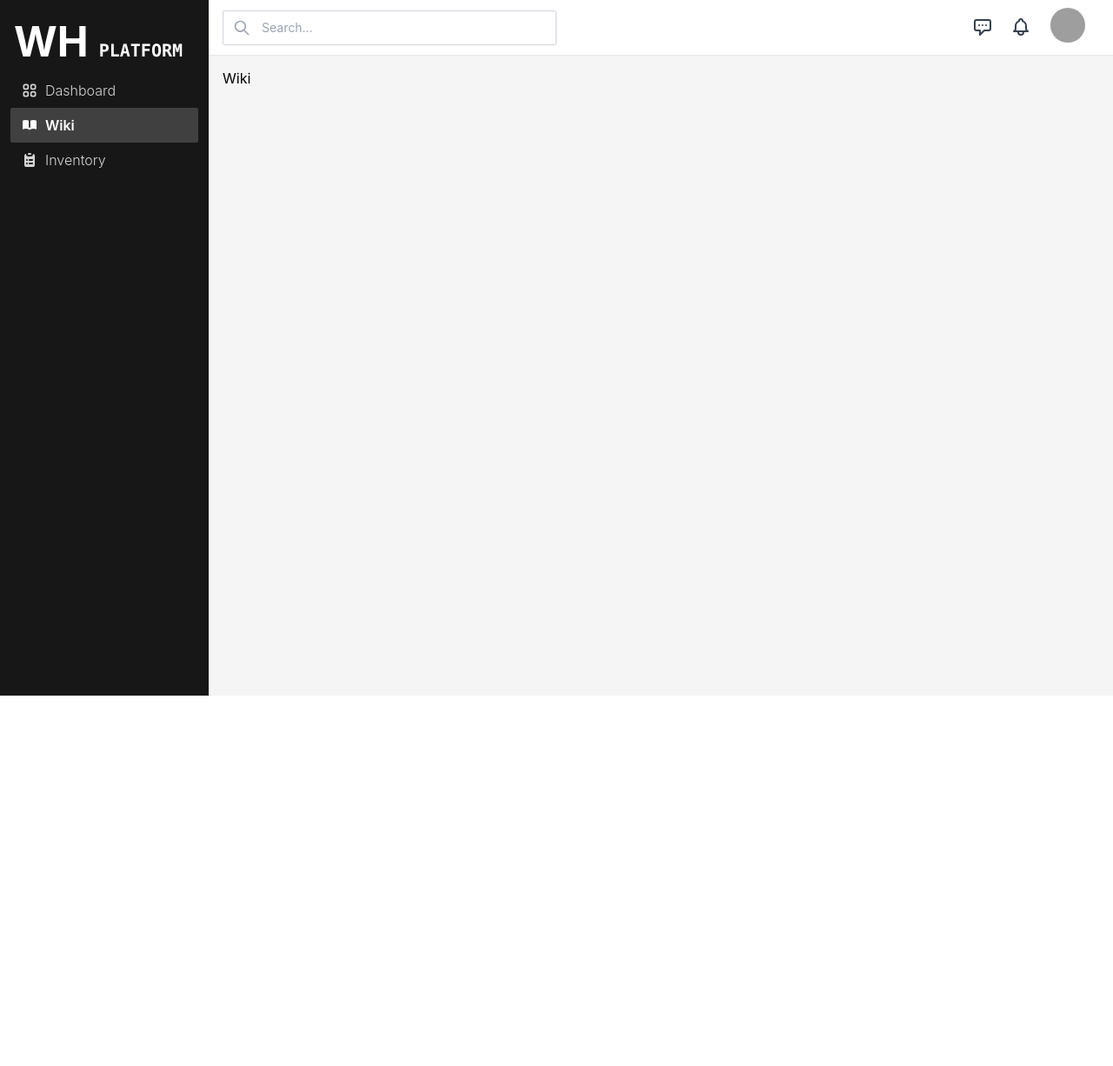
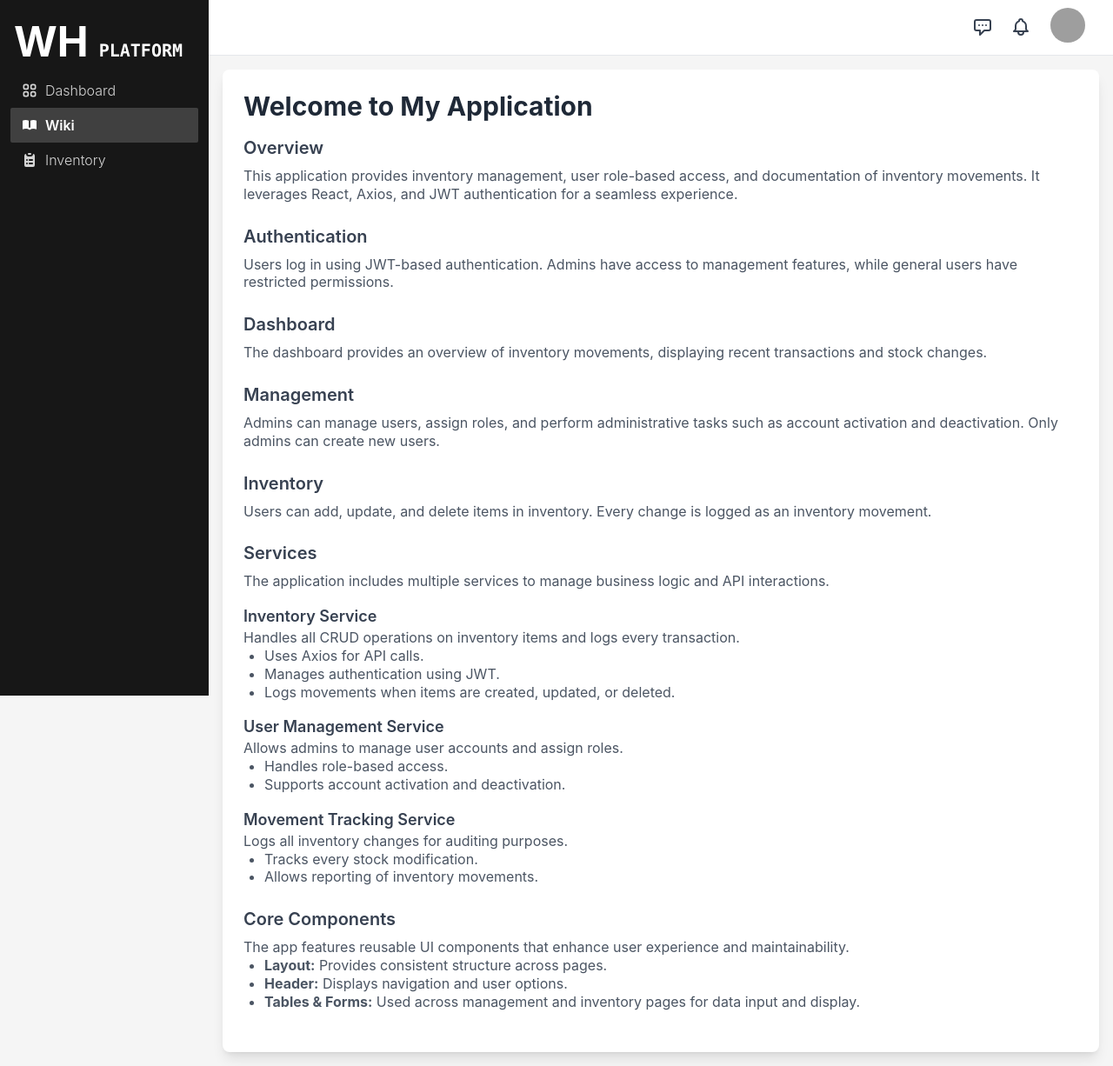
Before and after one commit to antonf2/CompanyPlatform, a React (Create React App) app: page /wiki in a window 1280 px wide. Shown: the whole page at 87% size. Before the commit the page ends 800 px from the top, so only its background shows below. Built offline with nearby package versions, Linux system fonts and the light colour scheme; sample sign-in values are in the browser's storage; grey boxes are pictures that could not be loaded; the HTML template or start-up script is replaced by a standard one.

Commit message:
Final touches

```diff
--- a/src/Components/Shared/Header.js
+++ b/src/Components/Shared/Header.js
@@ -28,16 +28,7 @@ export default function Header() {
       <div className="block lg:hidden">
         <SidebarMenu />
       </div>
-      <div className="relative hidden md:block lg:ml-[240px]">
-        <HiOutlineSearch
-          fontSize={20}
-          className="text-gray-400 absolute top-1/2 -translate-y-1/2 left-3"
-        />
-        <input
-          type="text"
-          placeholder="Search..."
-          className="text-sm focus:outline-none active:outline-none h-10 w-[24rem] border border-gray-300 rounded-sm px-4 pl-11"
-        />
+      <div>
       </div>
       <div className="flex items-center gap-2 mr-2">
         <PopoverItem
@@ -79,15 +70,7 @@ export default function Header() {
             leaveFrom="opacity-100 translate-y-0"
             leaveTo="opacity-0 translate-y-1"
           >
-            <MenuItems className="origin-top-right z-10 absolute right-8 mt-2 w-48 rounded-sm shadow-md p-1 bg-white ring-1 ring-black ring-opacity-5 focus:outline-none">
-              <MenuItem>
-                <div
-                  className="group flex items-center px-4 py-2 text-sm cursor-pointer rounded-md data-[focus]:bg-gray-100 data-[hover]:bg-gray-100"
-                  onClick={() => navigate("/profile")}
-                >
-                  My Profile
-                </div>
-              </MenuItem>
+            <MenuItems className="origin-top-right z-10 absolute right-1 mt-2 w-48 rounded-sm shadow-md p-1 bg-white ring-1 ring-black ring-opacity-5 focus:outline-none">
               <MenuItem>
                 <div
                   className="group flex items-center px-4 py-2 text-sm cursor-pointer rounded-md data-[focus]:bg-gray-100 data-[hover]:bg-gray-100"
--- a/src/Consts/authProvider.js
+++ b/src/Consts/authProvider.js
@@ -10,6 +10,13 @@ function AuthProvider({ children }) {
   const decodeToken = (token) => {
     try {
       const decoded = jwtDecode(token);
+      const currentTime = Math.floor(Date.now() / 1000);
+
+      if (decoded.exp < currentTime) {
+        logout();
+        return;
+      }
+
       setUser({
         username: decoded.unique_name,
         role: decoded.role,
@@ -17,8 +24,7 @@ function AuthProvider({ children }) {
       setIsAuthenticated(true);
     } catch (error) {
       console.error("Invalid token:", error);
-      setIsAuthenticated(false);
-      setUser(null);
+      logout();
     }
   };
 
@@ -27,8 +33,7 @@ function AuthProvider({ children }) {
     if (storedToken) {
       decodeToken(storedToken);
     } else {
-      setIsAuthenticated(false);
-      setUser(null);
+      logout();
     }
     setIsLoading(false);
   };
@@ -39,8 +44,7 @@ function AuthProvider({ children }) {
     const handleStorageChange = () => {
       const updatedToken = localStorage.getItem("authToken");
       if (!updatedToken) {
-        setIsAuthenticated(false);
-        setUser(null);
+        logout();
       } else {
         decodeToken(updatedToken);
       }
@@ -53,6 +57,21 @@ function AuthProvider({ children }) {
     };
   }, []);
 
+  useEffect(() => {
+    const interval = setInterval(() => {
+      const token = localStorage.getItem("authToken");
+      if (token) {
+        const decoded = jwtDecode(token);
+        const currentTime = Math.floor(Date.now() / 1000);
+        if (decoded.exp < currentTime) {
+          logout();
+        }
+      }
+    }, 60000);
+
+    return () => clearInterval(interval);
+  }, []);
+
   const login = (token) => {
     localStorage.setItem("authToken", token);
     syncUserFromStorage();
@@ -62,6 +81,7 @@ function AuthProvider({ children }) {
     localStorage.removeItem("authToken");
     setIsAuthenticated(false);
     setUser(null);
+    window.location.href = "/login";
   };
 
   if (isLoading) {
--- a/src/Pages/Login.js
+++ b/src/Pages/Login.js
@@ -53,19 +53,25 @@ export default function Login() {
     setLoading(false);
   };
 
+  const infoForExaminer = (
+    <div className="text-xs text-gray-500">
+      Examiner credentials: <br />Admin user - admin/admin <br/>Normal user - user/user
+    </div>
+  );
+
   return (
     <div className="flex h-screen flex-col justify-center px-6 py-12 lg:px-8 bg-neutral-100">
       <div className="sm:mx-auto sm:w-full sm:max-w-md bg-white px-8 pb-6 border border-gray-300 rounded-xl">
         <h2 className="mt-10 text-center text-2xl font-bold leading-9 tracking-tight text-gray-900">
           Sign in to your account
         </h2>
-
+        {infoForExaminer}
         <div className="mt-10">
           <form className="space-y-6" onSubmit={handleLogin}>
             {error && <div className="text-red-500 text-sm mb-4">{error}</div>}
             <div>
               <label htmlFor="username" className="block text-sm font-medium leading-6 text-gray-900">
-                Username
+                Username:
               </label>
               <div className="mt-2">
                 <input
@@ -83,7 +89,7 @@ export default function Login() {
 
             <div>
               <label htmlFor="password" className="block text-sm font-medium leading-6 text-gray-900">
-                Password
+                Password:
               </label>
               <div className="mt-2">
                 <input
--- a/src/Pages/Management.js
+++ b/src/Pages/Management.js
@@ -1,4 +1,4 @@
-import React, { useState, useEffect } from "react";
+import React, { useState } from "react";
 import useManagementLogic from "../Services/useManagementLogic";
 
 export default function Management() {
--- a/src/Pages/Wiki.js
+++ b/src/Pages/Wiki.js
@@ -1,7 +1,69 @@
 export default function Wiki() {
     return (
-        <div>
-            <p>Wiki</p>
+        <div className="p-4 sm:p-6 bg-white shadow-lg rounded-lg w-full">
+            <h1 className="text-3xl font-bold mb-4 text-gray-800">Welcome to My Application</h1>
+
+            <section id="overview" className="mb-6">
+                <h2 className="text-xl font-semibold text-gray-700 mb-2">Overview</h2>
+                <p className="text-gray-600">This application provides inventory management, user role-based access, and documentation of inventory movements. It leverages React, Axios, and JWT authentication for a seamless experience.</p>
+            </section>
+
+            <section id="authentication" className="mb-6">
+                <h2 className="text-xl font-semibold text-gray-700 mb-2">Authentication</h2>
+                <p className="text-gray-600">Users log in using JWT-based authentication. Admins have access to management features, while general users have restricted permissions.</p>
+            </section>
+
+            <section id="dashboard" className="mb-6">
+                <h2 className="text-xl font-semibold text-gray-700 mb-2">Dashboard</h2>
+                <p className="text-gray-600">The dashboard provides an overview of inventory movements, displaying recent transactions and stock changes.</p>
+            </section>
+
+            <section id="management" className="mb-6">
+                <h2 className="text-xl font-semibold text-gray-700 mb-2">Management</h2>
+                <p className="text-gray-600">Admins can manage users, assign roles, and perform administrative tasks such as account activation and deactivation. Only admins can create new users.</p>
+            </section>
+
+            <section id="inventory" className="mb-6">
+                <h2 className="text-xl font-semibold text-gray-700 mb-2">Inventory</h2>
+                <p className="text-gray-600">Users can add, update, and delete items in inventory. Every change is logged as an inventory movement.</p>
+            </section>
+
+            <section id="services" className="mb-6">
+                <h2 className="text-xl font-semibold text-gray-700 mb-2">Services</h2>
+                <p className="text-gray-600">The application includes multiple services to manage business logic and API interactions.</p>
+
+                <h3 className="text-lg font-semibold text-gray-700 mt-4">Inventory Service</h3>
+                <p className="text-gray-600">Handles all CRUD operations on inventory items and logs every transaction.</p>
+                <ul className="list-disc ml-6 text-gray-600">
+                    <li>Uses Axios for API calls.</li>
+                    <li>Manages authentication using JWT.</li>
+                    <li>Logs movements when items are created, updated, or deleted.</li>
+                </ul>
+
+                <h3 className="text-lg font-semibold text-gray-700 mt-4">User Management Service</h3>
+                <p className="text-gray-600">Allows admins to manage user accounts and assign roles.</p>
+                <ul className="list-disc ml-6 text-gray-600">
+                    <li>Handles role-based access.</li>
+                    <li>Supports account activation and deactivation.</li>
+                </ul>
+
+                <h3 className="text-lg font-semibold text-gray-700 mt-4">Movement Tracking Service</h3>
+                <p className="text-gray-600">Logs all inventory changes for auditing purposes.</p>
+                <ul className="list-disc ml-6 text-gray-600">
+                    <li>Tracks every stock modification.</li>
+                    <li>Allows reporting of inventory movements.</li>
+                </ul>
+            </section>
+
+            <section id="components" className="mb-6">
+                <h2 className="text-xl font-semibold text-gray-700 mb-2">Core Components</h2>
+                <p className="text-gray-600">The app features reusable UI components that enhance user experience and maintainability.</p>
+                <ul className="list-disc ml-6 text-gray-600">
+                    <li><strong>Layout:</strong> Provides consistent structure across pages.</li>
+                    <li><strong>Header:</strong> Displays navigation and user options.</li>
+                    <li><strong>Tables & Forms:</strong> Used across management and inventory pages for data input and display.</li>
+                </ul>
+            </section>
         </div>
-    )
+    );
 }
```
